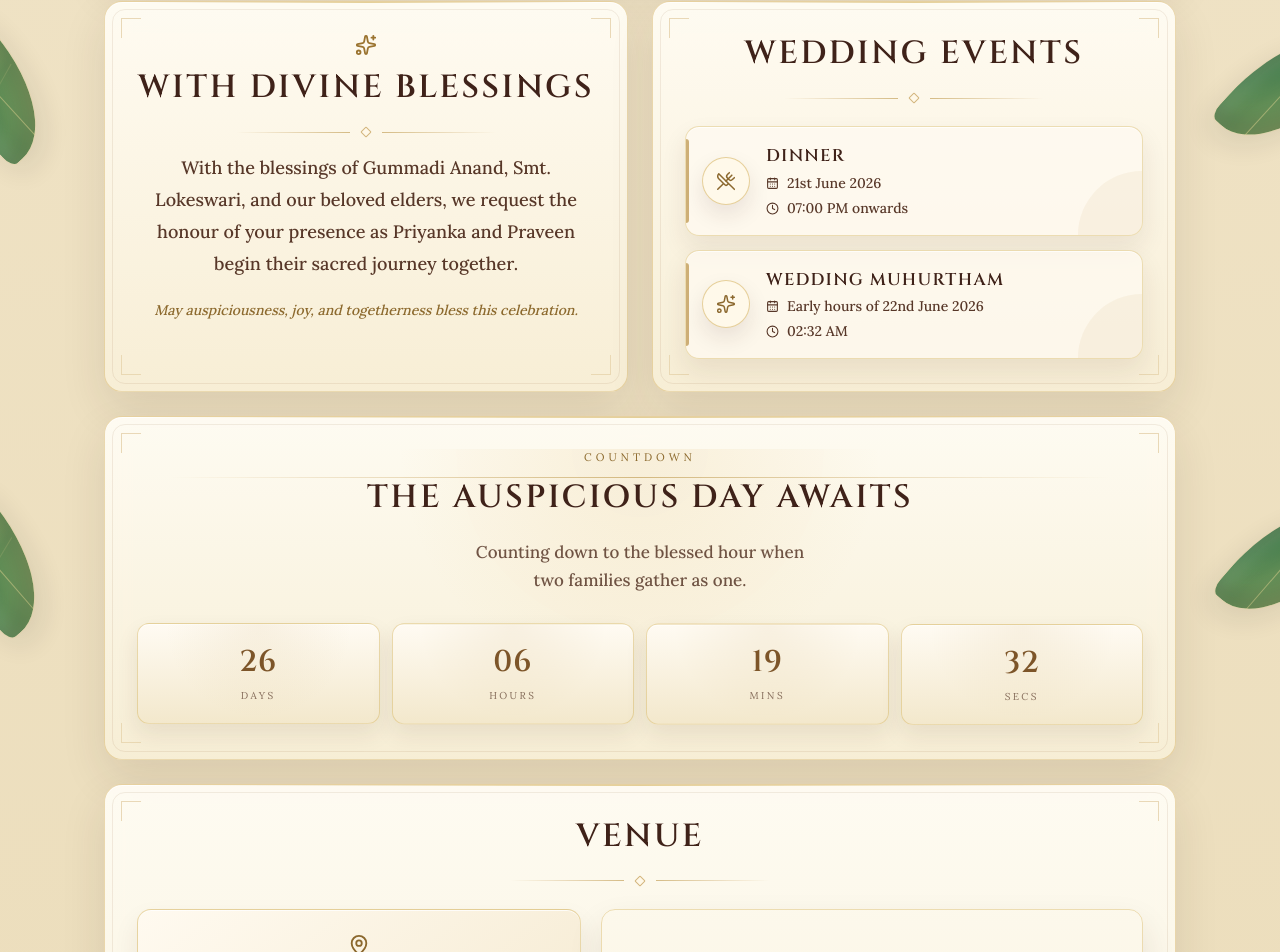
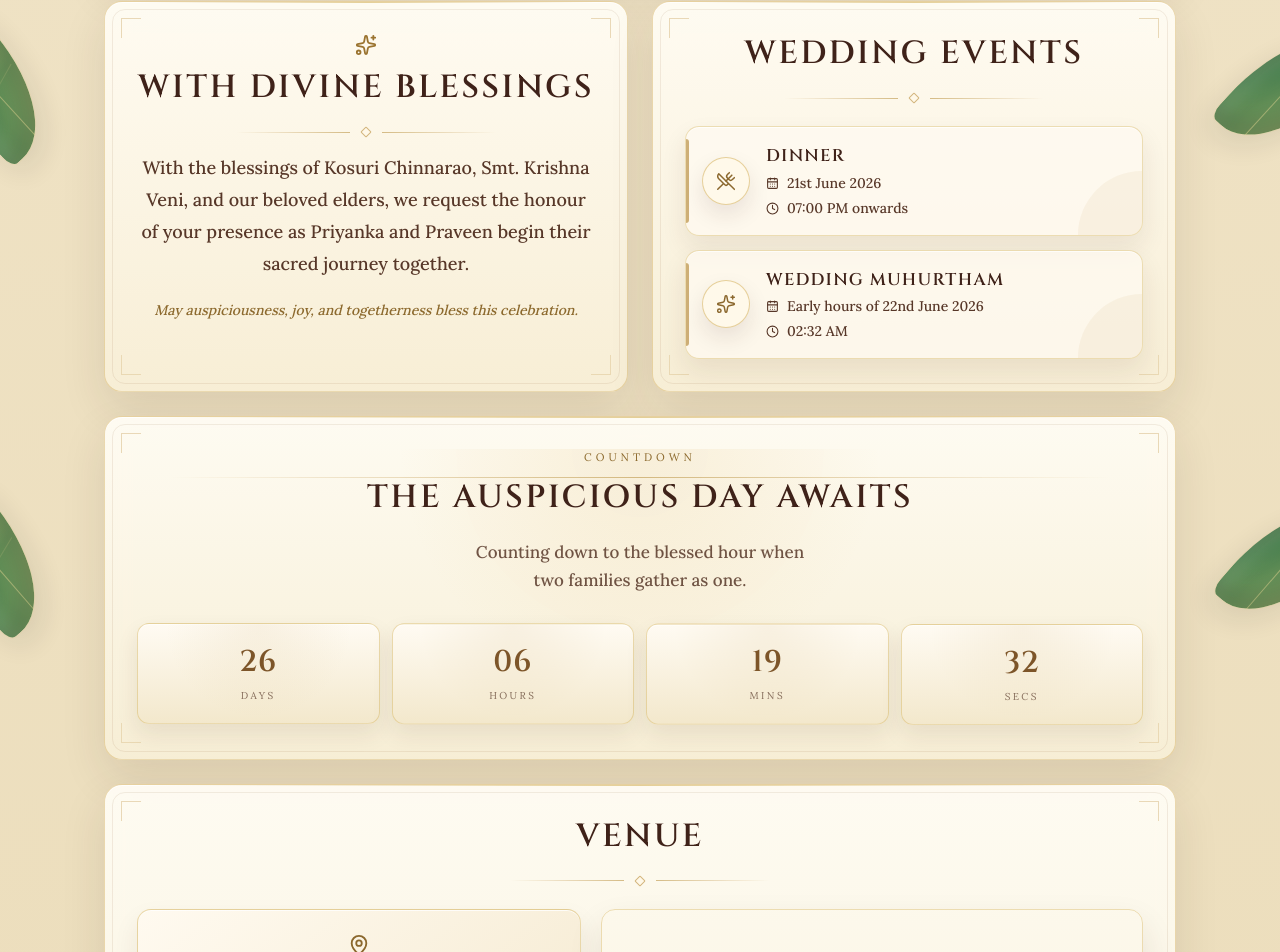
Before and after one commit to praveennick/engagement-invitation, a React (Vite) app: page / in a window 1280 px wide. Shown: the part 1472-2424 px from the top of the page. Built offline with nearby package versions, Linux system fonts and the light colour scheme; grey boxes are pictures that could not be loaded.

Commit message:
changes names

```diff
--- a/src/components/WeddingInvitation.jsx
+++ b/src/components/WeddingInvitation.jsx
@@ -494,9 +494,9 @@ function BlessingsSection() {
         <OrnamentalDivider className="mt-5" />
 
         <p className="mx-auto mt-4 max-w-xl text-[16px] font-medium leading-8 text-[#573728] sm:text-[18px]">
-          With the blessings of Gummadi Anand, Smt. Lokeswari, and our beloved
-          elders, we request the honour of your presence as Priyanka and Praveen
-          begin their sacred journey together.
+          With the blessings of Kosuri Chinnarao, Smt. Krishna Veni, and our
+          beloved elders, we request the honour of your presence as Priyanka
+          and Praveen begin their sacred journey together.
         </p>
 
         <p className="mx-auto mt-4 max-w-md text-[14px] font-medium italic leading-7 text-[#8c692d]">
```
